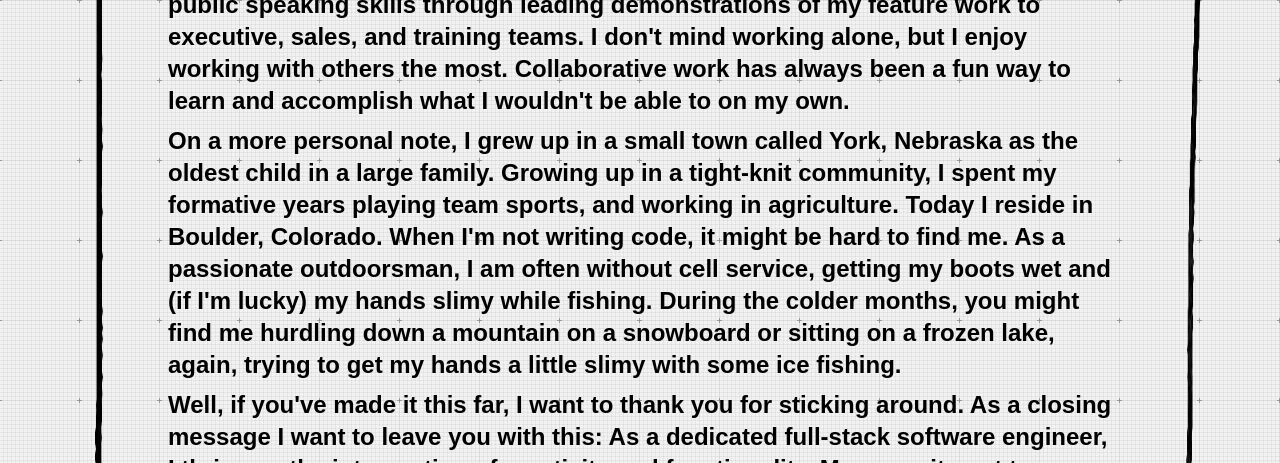
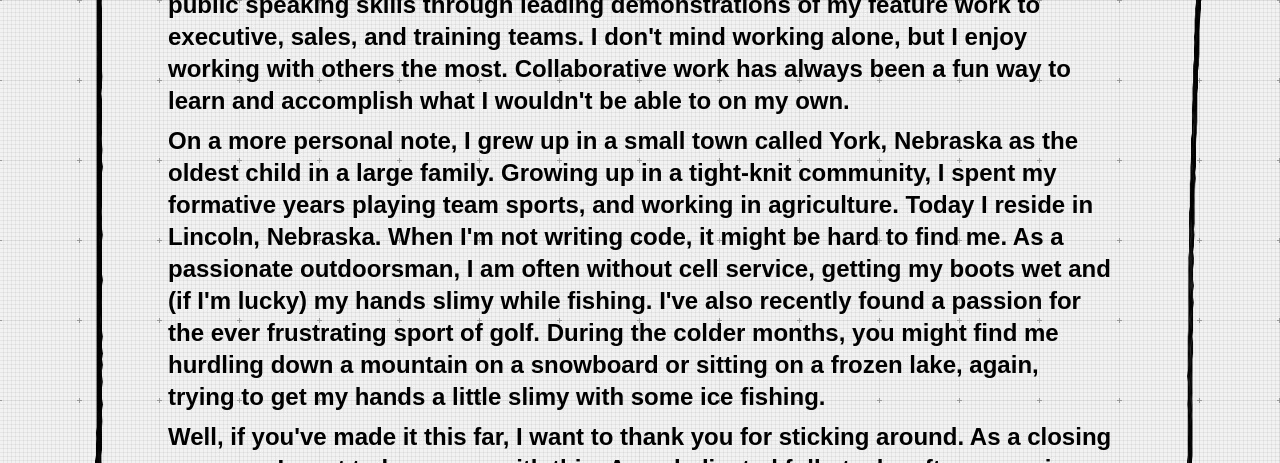
Before and after one commit to jerwin21/PersonalWebsiteV2, a Next.js app: page /about in a window 1280 px wide. Shown: the part 1360-1823 px from the top of the page. Built offline with nearby package versions, Linux system fonts and the light colour scheme; a web font is replaced by a local one.

Commit message:
moved to lincoln

```diff
--- a/app/page.js
+++ b/app/page.js
@@ -19,7 +19,7 @@ export default function Home() {
             <span className="text-6xl sm:text-8xl">John Erwin</span> <br />
             Full Stack Software Engineer <br />
             PenLink <br />
-            Boulder, CO <br />
+            Lincoln, NE <br />
             <div className="px-10 container">
               <ul className="list-disc">
                 <li className="my-5">
--- a/components/Bio.jsx
+++ b/components/Bio.jsx
@@ -42,13 +42,14 @@ const Bio = () => {
             On a more personal note, I grew up in a small town called York,
             Nebraska as the oldest child in a large family. Growing up in a
             tight-knit community, I spent my formative years playing team
-            sports, and working in agriculture. Today I reside in Boulder,
-            Colorado. When I'm not writing code, it might be hard to find me. As
+            sports, and working in agriculture. Today I reside in Lincoln,
+            Nebraska. When I'm not writing code, it might be hard to find me. As
             a passionate outdoorsman, I am often without cell service, getting
-            my boots wet and (if I'm lucky) my hands slimy while fishing. During
-            the colder months, you might find me hurdling down a mountain on a
-            snowboard or sitting on a frozen lake, again, trying to get my hands
-            a little slimy with some ice fishing.
+            my boots wet and (if I'm lucky) my hands slimy while fishing. I've
+            also recently found a passion for the ever frustrating sport of
+            golf. During the colder months, you might find me hurdling down a
+            mountain on a snowboard or sitting on a frozen lake, again, trying
+            to get my hands a little slimy with some ice fishing.
           </p>
           <p>
             Well, if you've made it this far, I want to thank you for sticking
```
